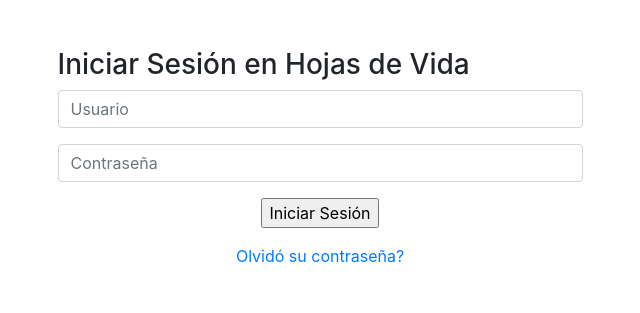
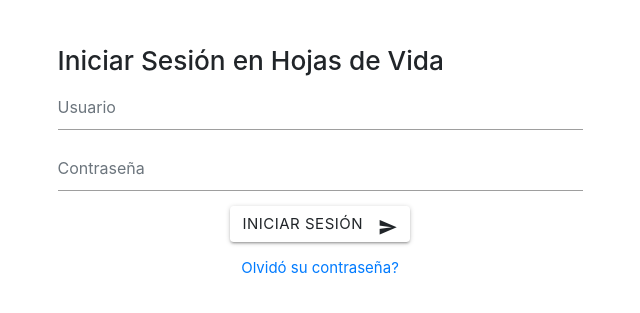
Before and after one commit to eveleo51/hvida, a Django app: template templates/registration/login.html in a window 1280 px wide. Shown: the top 313 px of the page, without its empty margins (320-960 px from the left). Run offline with Django 3.2, Linux system fonts and the light colour scheme; the template is opened without the code that fills it, so the values that code supplies are empty; some libraries are stand-ins or nearby versions.

Commit message:
Ajuste de botones en formularios

```diff
--- a/hvida/urls.py
+++ b/hvida/urls.py
@@ -11,4 +11,4 @@ urlpatterns = [
     path('/eliminar/<int:pk>/', views.BadgetDelete.as_view(), name='eliminar'),
     path('users/', include(('users.urls','users'), namespace='users')),
 ]
-urlpatterns += static(settings.MEDIA_URL, document_root=settings.MEDIA_ROOT)
+urlpatterns += static(settings.MEDIA_URL, document_root=settings.MEDIA_ROOT),
--- a/templates/registration/login.html
+++ b/templates/registration/login.html
@@ -1,9 +1,17 @@
 <!DOCTYPE html>
 <html lang="en" dir="ltr">
   <head>
+    <!--Import Google Icon Font-->
+    <link href="https://fonts.googleapis.com/icon?family=Material+Icons" rel="stylesheet">
+    <!--Import materialize.css-->
+    <link type="text/css" rel="stylesheet" href="css/materialize.min.css"  media="screen,projection"/>
+    <!-- Compiled and minified CSS -->
+    <link rel="stylesheet" href="https://cdnjs.cloudflare.com/ajax/libs/materialize/1.0.0/css/materialize.min.css">
+
+    <link rel="stylesheet" href="https://stackpath.bootstrapcdn.com/bootstrap/4.4.1/css/bootstrap.min.css" integrity="sha384-Vkoo8x4CGsO3+Hhxv8T/Q5PaXtkKtu6ug5TOeNV6gBiFeWPGFN9MuhOf23Q9Ifjh" crossorigin="anonymous">
+
     <meta charset="utf-8">
     <title></title>
-    <link rel="stylesheet" href="https://stackpath.bootstrapcdn.com/bootstrap/4.4.1/css/bootstrap.min.css" integrity="sha384-Vkoo8x4CGsO3+Hhxv8T/Q5PaXtkKtu6ug5TOeNV6gBiFeWPGFN9MuhOf23Q9Ifjh" crossorigin="anonymous">
   </head>
   <body>
 
@@ -22,7 +30,9 @@
                     <input type="password" name="password" class="form-control" placeholder="Contraseña" reuired/>
                 </div>
                 <div class="form-group" style="text-align:center;">
-                  <input type="submit" class="btnSubmit" value="Iniciar Sesión" />
+                  <button class="btn waves-effect waves-light" type="submit" name="action">Iniciar sesión
+                      <i class="material-icons right">send</i>
+                  </button>
                 </div>
                 <div class="form-group" style="text-align:center;">
                   <a href="#" class="ForgetPwd">Olvidó su contraseña?</a>
```
Also changed, not shown: templates/registration/signup.html (+12 -2 lines).
